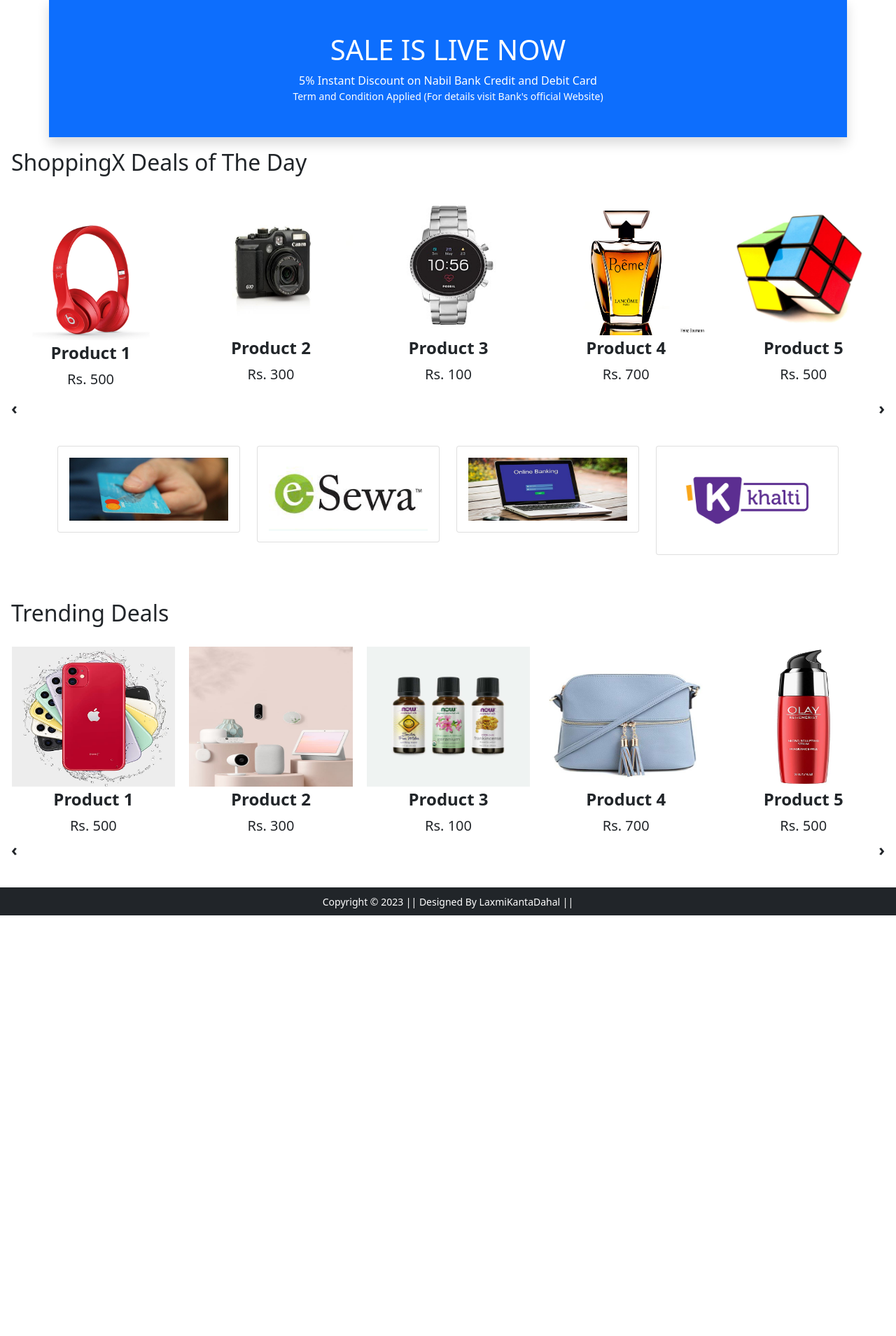
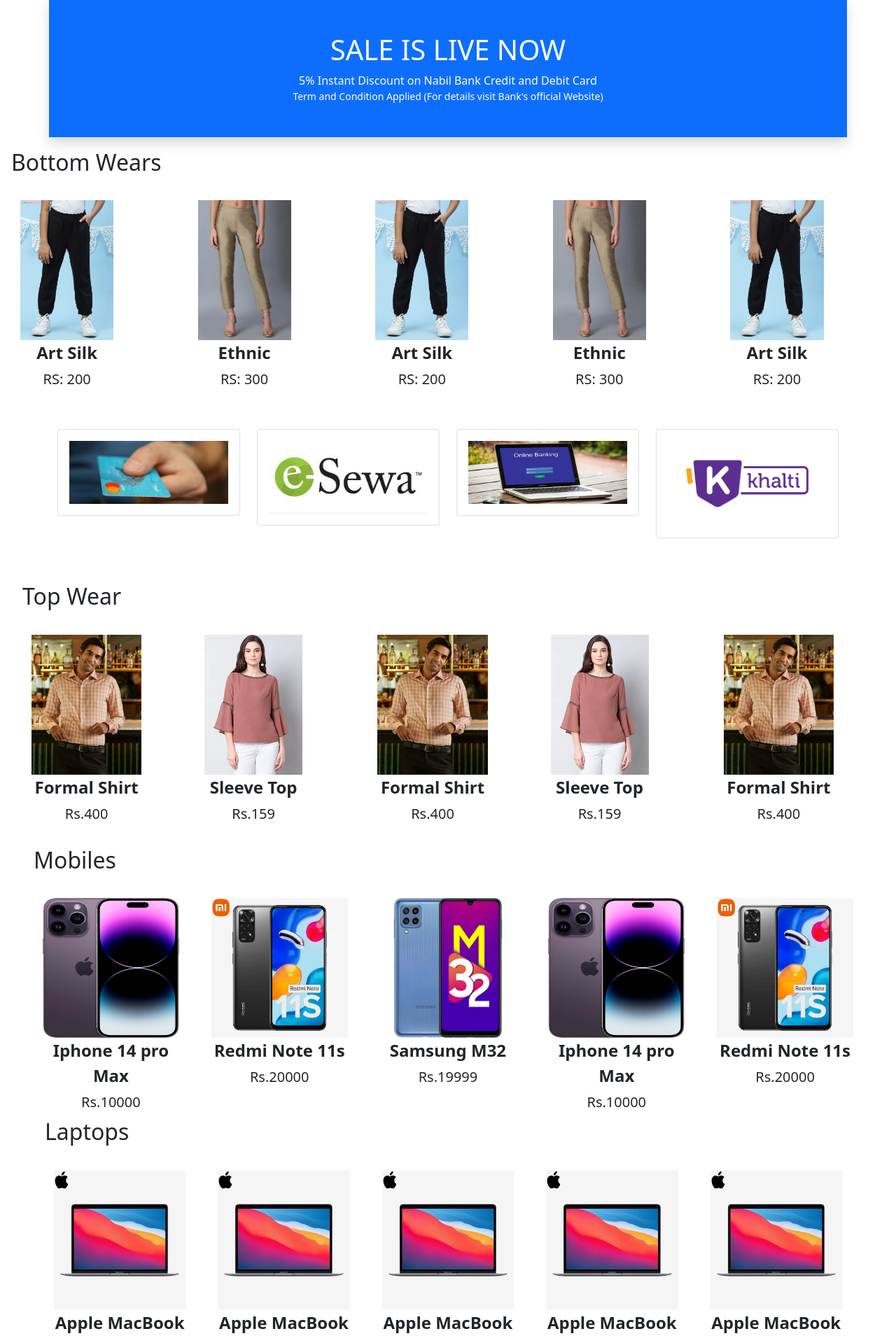
Before and after one commit to pratik213/EcommerceDjango, a Django app: page / in a window 1280 px wide. Shown: the part 538-2447 px from the top of the page at 70% size. Before the commit the page ends 1846 px from the top, so only its background shows below. Run offline with Django 4.2, Linux system fonts and the light colour scheme; data comes from the database, SQL or seed files in the repository; both versions use the stored data as it was after the commit; some libraries are stand-ins or nearby versions.

Commit message:
Created categories

```diff
--- a/app/static/app/js/myscript.js
+++ b/app/static/app/js/myscript.js
@@ -1,4 +1,4 @@
-$('#slider1, #slider2, #slider3').owlCarousel({
+$('#slider1, #slider2, #slider3, #slider4').owlCarousel({
     loop: true,
     margin: 20,
     responsiveClass: true,
--- a/app/templates/app/home.html
+++ b/app/templates/app/home.html
@@ -46,22 +46,15 @@
 {% block main-content %}
 <!-- 1st Product Slider -->
 <div class="m-3">
- <h2>ShoppingX Deals of The Day</h2>
+ <h2>Bottom Wears</h2>
  <!-- Slider 1 -->
  <div class="owl-carousel" id="slider1">
-  <a href="{% url 'product-detail' %}" class="btn"><div class="item"><img src="{% static 'app/images/product/1.jpg' %}" alt="" height="200px"><span class="fw-bold">Product 1</span><br><span class="fs-5">Rs. 500</span></div></a>
-  <div class="item"><img src="{% static 'app/images/product/2.jpg' %}" alt="" height="200px"><span class="fw-bold">Product 2</span><br><span class="fs-5">Rs. 300</span></div>
-  <div class="item"><img src="{% static 'app/images/product/3.jpg' %}" alt="" height="200px"><span class="fw-bold">Product 3</span><br><span class="fs-5">Rs. 100</span></div>
-  <div class="item"><img src="{% static 'app/images/product/4.jpg' %}" alt="" height="200px"><span class="fw-bold">Product 4</span><br><span class="fs-5">Rs. 700</span></div>
-  <div class="item"><img src="{% static 'app/images/product/5.jpg' %}" alt="" height="200px"><span class="fw-bold">Product 5</span><br><span class="fs-5">Rs. 500</span></div>
-  <div class="item"><img src="{% static 'app/images/product/6.jpg' %}" alt="" height="200px"><span class="fw-bold">Product 6</span><br><span class="fs-5">Rs. 400</span></div>
-  <div class="item"><img src="{% static 'app/images/product/7.jpg' %}" alt="" height="200px"><span class="fw-bold">Product 7</span><br><span class="fs-5">Rs. 500</span></div>
-  <div class="item"><img src="{% static 'app/images/product/8.jpg' %}" alt="" height="200px"><span class="fw-bold">Product 8</span><br><span class="fs-5">Rs. 300</span></div>
-  <div class="item"><img src="{% static 'app/images/product/9.jpg' %}" alt="" height="200px"><span class="fw-bold">Product 9</span><br><span class="fs-5">Rs. 600</span></div>
-  <div class="item"><img src="{% static 'app/images/product/10.jpg' %}" alt="" height="200px"><span class="fw-bold">Product 10</span><br><span class="fs-5">Rs. 900</span></div>
-  <div class="item"><img src="{% static 'app/images/product/11.jpg' %}" alt="" height="200px"><span class="fw-bold">Product 11</span><br><span class="fs-5">Rs. 100</span></div>
-  <div class="item"><img src="{% static 'app/images/product/12.jpg' %}" alt="" height="200px"><span class="fw-bold">Product 12</span><br><span class="fs-5">Rs. 200</span></div>
- </div>
+  {% for b in bottomwears %}
+  <a href="{% url 'product-detail' b.id %}" class="btn"><div class="item">
+    <img src="{{ b.product_img.url }}" alt="" height="200px"><span class="fw-bold">{{b.title}}</span>
+    <br><span class="fs-5">RS: {{b.discounted_price}}</span></div></a>
+  {% endfor %}
+
 </div>
 <!-- End 1st Product Slider -->
 
@@ -102,22 +95,38 @@
 
 <!-- 2nd Product Slider -->
 <div class="mx-3">
- <h2>Trending Deals</h2>
+ <h2>Top Wear</h2>
  <!-- Slider 2 -->
  <div class="owl-carousel" id="slider2">
-  <div class="item"><img src="{% static 'app/images/product/12.jpg' %}" alt="" height="200px"><span class="fw-bold">Product 1</span><br><span class="fs-5">Rs. 500</span></div>
-  <div class="item"><img src="{% static 'app/images/product/11.jpg' %}" alt="" height="200px"><span class="fw-bold">Product 2</span><br><span class="fs-5">Rs. 300</span></div>
-  <div class="item"><img src="{% static 'app/images/product/10.jpg' %}" alt="" height="200px"><span class="fw-bold">Product 3</span><br><span class="fs-5">Rs. 100</span></div>
-  <div class="item"><img src="{% static 'app/images/product/9.jpg' %}" alt="" height="200px"><span class="fw-bold">Product 4</span><br><span class="fs-5">Rs. 700</span></div>
-  <div class="item"><img src="{% static 'app/images/product/8.jpg' %}" alt="" height="200px"><span class="fw-bold">Product 5</span><br><span class="fs-5">Rs. 500</span></div>
-  <div class="item"><img src="{% static 'app/images/product/11.jpg' %}" alt="" height="200px"><span class="fw-bold">Product 6</span><br><span class="fs-5">Rs. 400</span></div>
-  <div class="item"><img src="{% static 'app/images/product/5.jpg' %}" alt="" height="200px"><span class="fw-bold">Product 7</span><br><span class="fs-5">Rs. 500</span></div>
-  <div class="item"><img src="{% static 'app/images/product/11.jpg' %}" alt="" height="200px"><span class="fw-bold">Product 8</span><br><span class="fs-5">Rs. 300</span></div>
-  <div class="item"><img src="{% static 'app/images/product/12.jpg' %}" alt="" height="200px"><span class="fw-bold">Product 9</span><br><span class="fs-5">Rs. 600</span></div>
-  <div class="item"><img src="{% static 'app/images/product/7.jpg' %}" alt="" height="200px"><span class="fw-bold">Product 10</span><br><span class="fs-5">Rs. 900</span></div>
-  <div class="item"><img src="{% static 'app/images/product/6.jpg' %}" alt="" height="200px"><span class="fw-bold">Product 11</span><br><span class="fs-5">Rs. 100</span></div>
-  <div class="item"><img src="{% static 'app/images/product/10.jpg' %}" alt="" height="200px"><span class="fw-bold">Product 12</span><br><span class="fs-5">Rs. 200</span></div>
- </div>
+  {% for t in topwears %}
+  <a href="{% url 'product-detail' t.id %}" class="btn"><div class="item"><img src="{{t.product_img.url}}" alt="" height="200px">
+    <span class="fw-bold">{{t.title}}</span><br><span class="fs-5">Rs.{{t.discounted_price}}</span></div></a>
+    {% endfor %}
+  </div>
+<!-- End 2nd Product Slider -->
+<br>
+<!-- 3rd Product Slider -->
+<div class="mx-3">
+ <h2>Mobiles</h2>
+ <!-- Slider 3 -->
+ <div class="owl-carousel" id="slider3">
+  {% for m in mobile %}
+  <a href="{% url 'product-detail' m.id %}" class="btn"><div class="item"><img src="{{m.product_img.url}}" alt="" height="200px">
+    <span class="fw-bold">{{m.title}}</span><br><span class="fs-5">Rs.{{m.discounted_price}}</span></div></a>
+    {% endfor %}
+  </div>
+<!-- End 3rd Product Slider -->
+<!-- 4th Product Slider -->
+<div class="mx-3">
+ <h2>Laptops</h2>
+ <!-- Slider 4 -->
+ <div class="owl-carousel" id="slider4">
+  {% for l in laptop %}
+  <a href="{% url 'product-detail' l.id %}" class="btn"><div class="item"><img src="{{l.product_img.url}}" alt="" height="200px">
+    <span class="fw-bold">{{l.title}}</span><br><span class="fs-5">Rs.{{l.discounted_price}}</span></div></a>
+    {% endfor %}
+  </div>
+<!-- End 4th Product Slider -->
+
 </div>
-<!-- End 2nd Product Slider -->
 {% endblock main-content %}
--- a/app/urls.py
+++ b/app/urls.py
@@ -4,14 +4,15 @@
 from django.conf import settings
 
 urlpatterns = [
-    path('', views.home),
-    path('product-detail/', views.product_detail, name='product-detail'),
+    path('', views.ProductView.as_view()),
+    path('product-detail/<int:pk>', views.ProductDetailView.as_view(), name='product-detail'),
     path('cart/', views.add_to_cart, name='add-to-cart'),
     path('buy/', views.buy_now, name='buy-now'),
     path('profile/', views.profile, name='profile'),
     path('address/', views.address, name='address'),
     path('orders/', views.orders, name='orders'),
     path('changepassword/', views.change_password, name='changepassword'),
+    path('mobile/<slug:data>', views.mobile, name='mobiledata'),
     path('mobile/', views.mobile, name='mobile'),
     path('login/', views.login, name='login'),
     path('registration/', views.customerregistration, name='customerregistration'),
--- a/app/views.py
+++ b/app/views.py
@@ -1,10 +1,32 @@
 from django.shortcuts import render
+from django.views import View
+from . models import Customer,Product,Cart,OrderPlaced
 
-def home(request):
- return render(request, 'app/home.html')
+# def home(request):
+#  return render(request, 'app/home.html')
 
-def product_detail(request):
- return render(request, 'app/productdetail.html')
+class ProductView(View):
+    def get(self,request):
+        topwears=Product.objects.filter(category='TW')
+        bottomwears=Product.objects.filter(category='BW')
+        mobile=Product.objects.filter(category='M')
+        laptop=Product.objects.filter(category='L')
+        return render(request,'app/home.html',
+        {'topwears':topwears,'bottomwears':bottomwears,'mobile':mobile,'laptop':laptop})
+
+
+
+
+# def product_detail(request):
+
+#  return render(request, 'app/productdetail.html')
+
+class ProductDetailView(View):
+    def get(self,request,pk):
+        product=Product.objects.get(pk=pk)
+        return render(request,'app/productdetail.html',{'product':product})
+
+
 
 def add_to_cart(request):
  return render(request, 'app/addtocart.html')
@@ -24,8 +46,18 @@
 def change_password(request):
  return render(request, 'app/changepassword.html')
 
-def mobile(request):
- return render(request, 'app/mobile.html')
+def mobile(request,data=None):
+    if data==None:
+        mobile=Product.objects.filter(category='M')
+    elif data=='Redmi' or data=='Samsung':
+        mobile=Product.objects.filter(category='M').filter(brand=data)
+    elif data=='below':
+        mobile=Product.objects.filter(category='M').filter(discounted_price__lt=10001)
+    elif data=='above':
+        mobile=Product.objects.filter(category='M').filter(discounted_price__gt=10000)
+
+
+    return render(request, 'app/mobile.html',{'mobile':mobile})
 
 def login(request):
  return render(request, 'app/login.html')
```
Also changed, not shown: app/templates/app/mobile.html (+23 -3 lines), app/templates/app/productdetail.html (+6 -6 lines), db.sqlite3, media/productimg/Art_Silk.webp (added), media/productimg/Iphone14.jpg (added), media/productimg/Redminote11.jpg (added), media/productimg/SamsungM32.jpg (added), media/productimg/Sleeve_Top.webp (added), media/productimg/ethnic_bottom_wear.webp (added), media/productimg/formal_shirt.jpg (added), media/productimg/macbook13.jpg (added).
